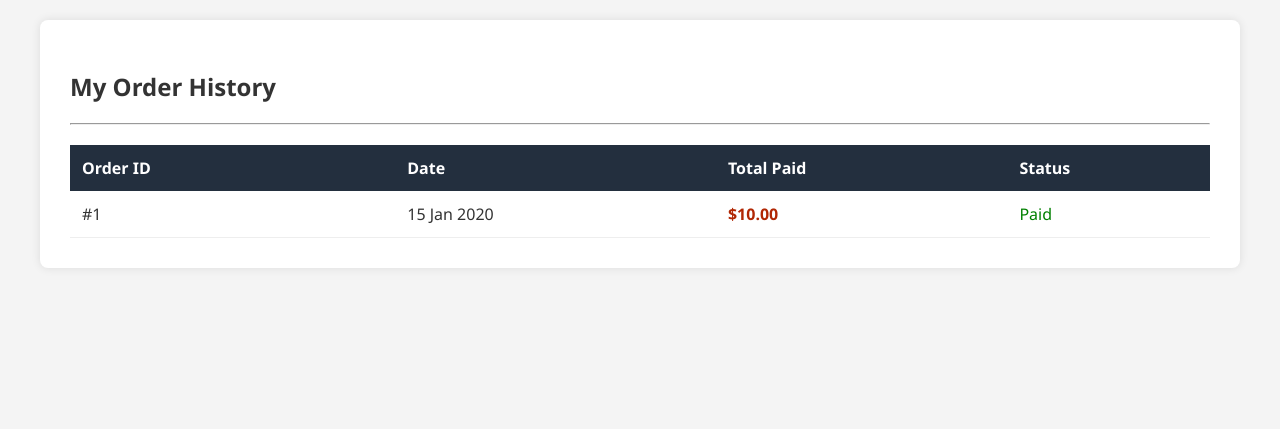
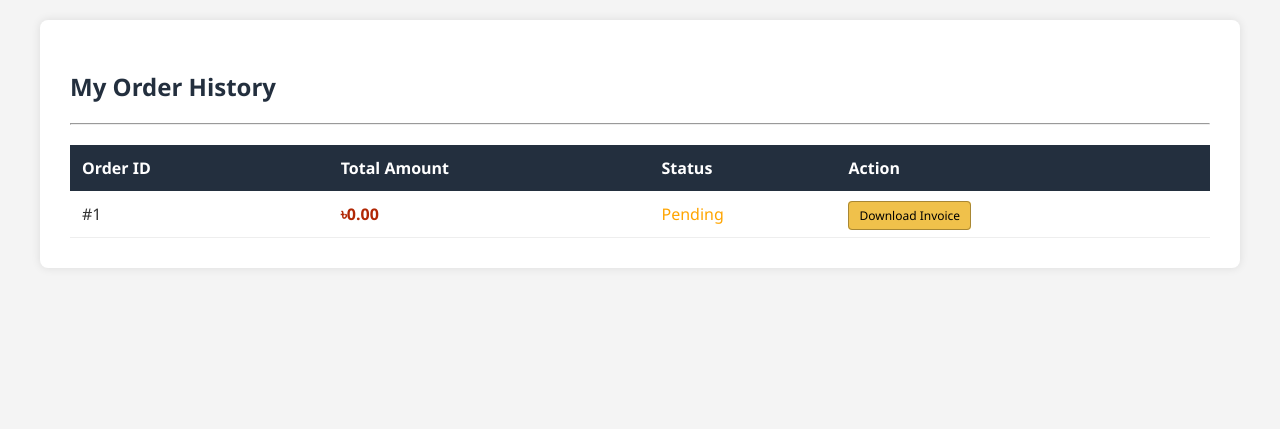
Before and after one commit to sium-bin-amin/my_ecommerce, a Django app: page /dashboard/ in a window 1280 px wide. Shown: the part 63-492 px from the top of the page. Run offline with Django 5.2, Linux system fonts and the light colour scheme; a user stored in the database is signed in; tables that the repository leaves empty hold one stand-in row (values such as "Sample post").

Commit message:
added dashboard and invoice feature

```diff
--- a/shop/templates/shop/dashboard.html
+++ b/shop/templates/shop/dashboard.html
@@ -1,28 +1,41 @@
 {% extends 'shop/base.html' %}
 {% block content %}
 <div style="background: white; padding: 30px; border-radius: 8px; box-shadow: 0 0 10px rgba(0,0,0,0.1);">
-    <h2>My Order History</h2>
+    <h2 style="color: #232f3e;">My Order History</h2>
     <hr>
     {% if orders %}
         <table style="width: 100%; border-collapse: collapse; margin-top: 20px;">
             <tr style="background: #232f3e; color: white; text-align: left;">
                 <th style="padding: 12px;">Order ID</th>
-                <th>Date</th>
-                <th>Total Paid</th>
+                <th>Total Amount</th>
                 <th>Status</th>
+                <th>Action</th>
             </tr>
             {% for order in orders %}
             <tr style="border-bottom: 1px solid #eee;">
                 <td style="padding: 12px;">#{{ order.id }}</td>
-                <td>{{ order.created|date:"d M Y" }}</td>
-                <td style="color: #B12704; font-weight: bold;">${{ order.total_paid }}</td>
-                <td>{% if order.paid %} <span style="color: green;">Paid</span> {% else %} <span style="color: orange;">Pending (COD)</span> {% endif %}</td>
+                <td style="color: #B12704; font-weight: bold;">
+                    ৳{{ order.total_price|default:"0.00" }}
+                </td>
+                <td>
+                    {% if order.is_paid %}
+                        <span style="color: green; font-weight: bold;">Paid</span>
+                    {% else %}
+                        <span style="color: orange;">Pending</span>
+                    {% endif %}
+                </td>
+                <td>
+                    <a href="{% url 'download_invoice' order.id %}"
+                       style="background: #f0c14b; color: black; padding: 5px 10px; text-decoration: none; border-radius: 4px; font-size: 12px; border: 1px solid #a88734;">
+                        Download Invoice
+                    </a>
+                </td>
             </tr>
             {% endfor %}
         </table>
     {% else %}
         <p>You haven't placed any orders yet.</p>
-        <a href="{% url 'home' %}" class="btn">Start Shopping</a>
+        <a href="{% url 'home' %}" class="btn" style="background: #232f3e; color: white; padding: 10px 20px; text-decoration: none; border-radius: 5px;">Start Shopping</a>
     {% endif %}
 </div>
 {% endblock %}
--- a/shop/urls.py
+++ b/shop/urls.py
@@ -21,4 +21,6 @@
     path('payment-fail/', views.payment_fail, name='payment_fail'),
     path('payment-cancel/', views.payment_cancel, name='payment_cancel'),
     path('update-cart/<int:product_id>/', views.update_cart, name='update_cart'),
+    path('dashboard/', views.user_dashboard, name='user_dashboard'),
+    path('download-invoice/<int:order_id>/', views.download_invoice, name='download_invoice'),
 ]
--- a/shop/views.py
+++ b/shop/views.py
@@ -113,20 +113,29 @@
 def payment_success(request):
     order = None
     cart = request.session.get('cart', {})
+
     if cart:
+        # ১. আগে অর্ডার অবজেক্ট তৈরি করা
         order = Order.objects.create(user=request.user, total_price=0, is_paid=True)
         total_amount = 0
+
+        # ২. কার্টের আইটেমগুলো লুপ চালিয়ে অর্ডারে যোগ করা
         for pid, qty in cart.items():
             product = get_object_or_404(Product, id=pid)
             subtotal = product.price * qty
             total_amount += subtotal
+            # অর্ডার আইটেম তৈরি
             OrderItem.objects.create(order=order, product=product, quantity=qty, price=product.price)
+
+        # ৩. অর্ডারের টোটাল প্রাইস আপডেট করে সেভ করা (এটাই ড্যাশবোর্ডে দেখাবে)
         order.total_price = total_amount
         order.save()
-        del request.session['cart']
+
+        # ৪. কার্ট পুরোপুরি খালি করা এবং সেশন সেভ করা
+        request.session['cart'] = {}
         request.session.modified = True
+
     return render(request, 'shop/payment_success.html', {'order_id': order.id if order else None})
-
 @csrf_exempt
 def payment_fail(request):
     return render(request, 'shop/payment_failed.html')
@@ -182,3 +191,35 @@
         request.session['cart'] = cart
         request.session.modified = True
     return redirect('cart')
+from django.contrib.auth.decorators import login_required
+from .models import Order # আপনার অর্ডারের মডেলের নাম নিশ্চিত করুন
+
+@login_required
+def user_dashboard(request):
+    # আপনার মডেলে 'created_at' ফিল্ডটি না থাকলে শুধু '-id' ব্যবহার করুন
+    try:
+        orders = Order.objects.filter(user=request.user).order_by('-id')
+    except:
+        orders = Order.objects.filter(user=request.user)
+
+    return render(request, 'shop/dashboard.html', {'orders': orders})
+from django.http import HttpResponse
+from django.template.loader import get_template
+from xhtml2pdf import pisa
+
+def download_invoice(request, order_id):
+    order = get_object_or_404(Order, id=order_id, user=request.user)
+    template_path = 'shop/invoice_pdf.html'
+    context = {'order': order}
+
+    response = HttpResponse(content_type='application/pdf')
+    response['Content-Disposition'] = f'attachment; filename="invoice_{order.id}.pdf"'
+
+    template = get_template(template_path)
+    html = template.render(context)
+
+    # PDF তৈরি করা
+    pisa_status = pisa.CreatePDF(html, dest=response)
+    if pisa_status.err:
+       return HttpResponse('We had some errors <pre>' + html + '</pre>')
+    return response
```
Also changed, not shown: shop/templates/shop/invoice_pdf.html (added, +45 -0 lines).
